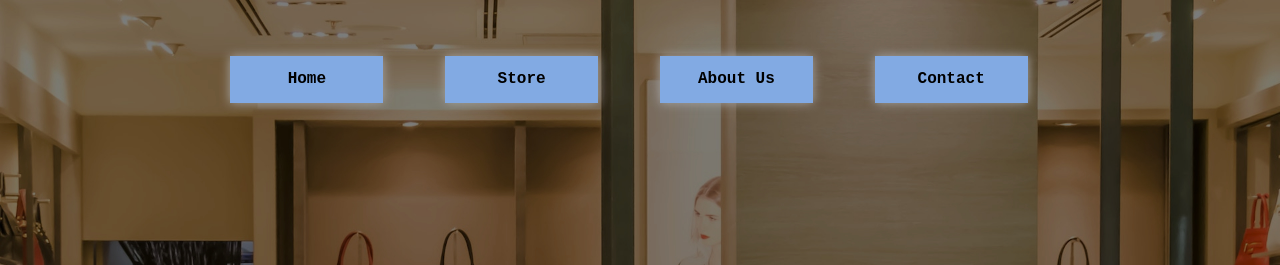
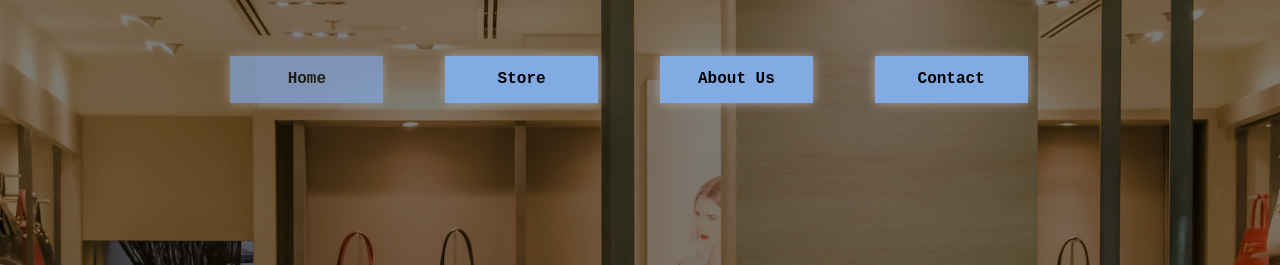
Before and after one commit to AndiOsmaniii/lshop, a plain HTML site: page index.html in a window 1280 px wide. Shown: the top 265 px of the page. Drawn offline with Linux system fonts and the light colour scheme.

Commit message:
Update style.css

```diff
--- a/style.css
+++ b/style.css
@@ -56,3 +56,7 @@ div {
 h1, h3 {
     color: rgb(255, 255, 255);
 }
+
+#active {
+    opacity: 0.7;
+}
```
